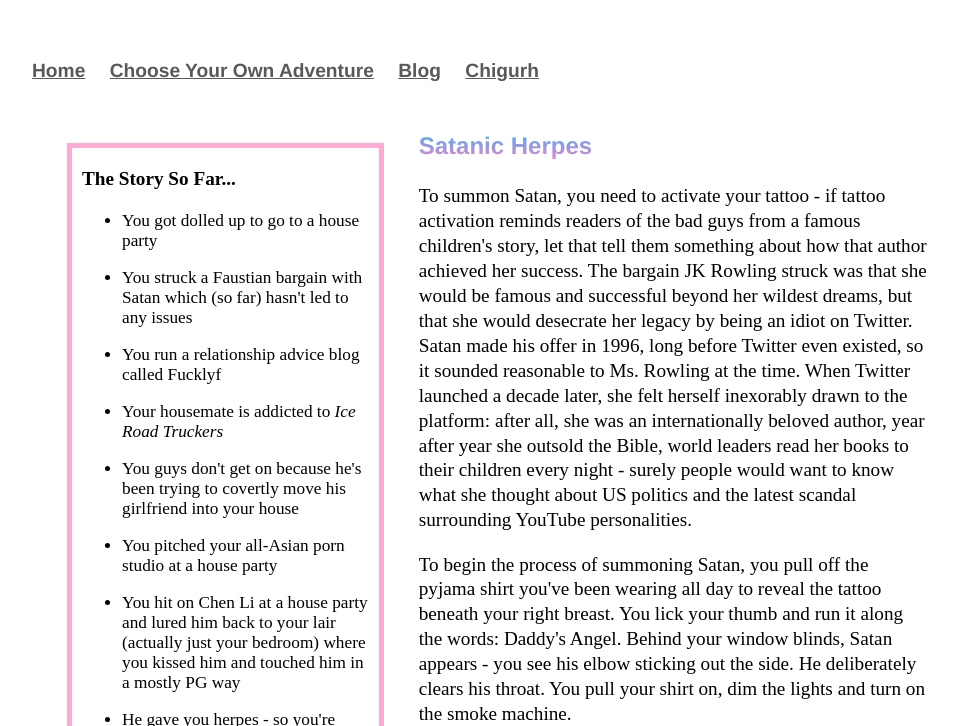
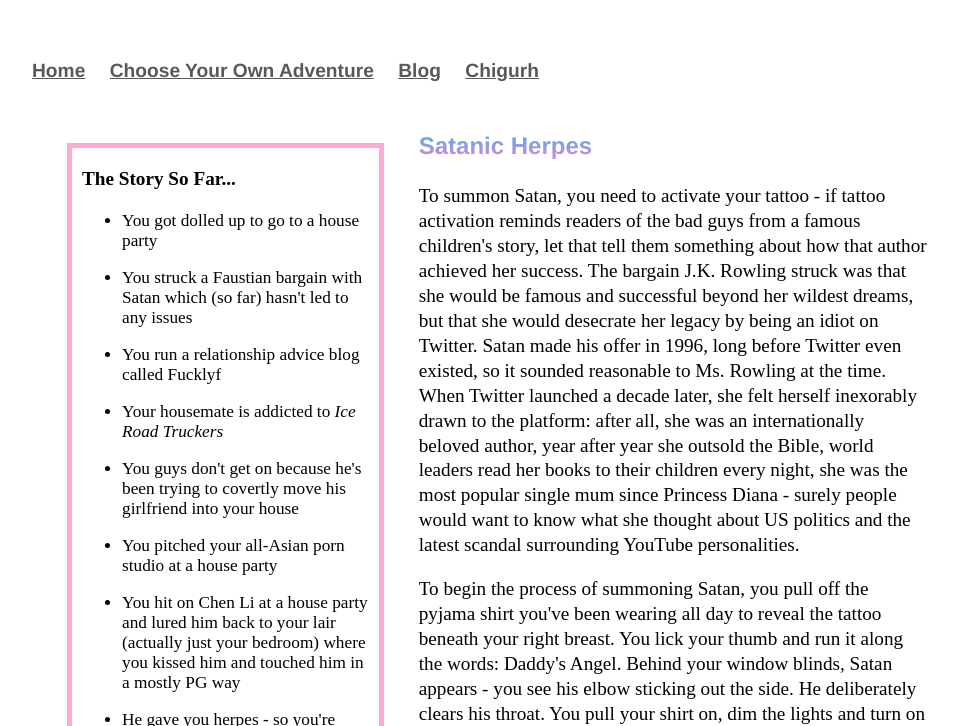
Before and after one commit to Pinelife/pinelife.github.io, a Jekyll site: the page Hellhole/Room9.html, which Jekyll copies as it is, in a window 1280 px wide, cut to the strip 0-726 px from the top of the page. Shown: the whole strip, without its empty margins (160-1118 px from the left). Built offline with Jekyll 4.4.1, drawn with Linux system fonts in a browser that asks for light colours.

Commit message:
Update Room9.html

```diff
--- a/Hellhole/Room9.html
+++ b/Hellhole/Room9.html
@@ -44,12 +44,12 @@ him in a mostly PG way</li>
 <h3>Satanic Herpes</h3>
 <p>
 To summon Satan, you need to activate your tattoo - if tattoo activation reminds readers of the bad guys from a famous children's story,
-let that tell them something about how that author achieved her success. The bargain JK Rowling struck was that she would be famous and
+let that tell them something about how that author achieved her success. The bargain J.K. Rowling struck was that she would be famous and
 successful beyond her wildest dreams, but that she would desecrate her legacy by being an idiot on Twitter. Satan made his offer in 1996,
 long before Twitter even existed, so it sounded reasonable to Ms. Rowling at the time. When Twitter launched a decade later, she felt
 herself inexorably drawn to the platform: after all, she was an internationally beloved author, year after year she outsold the Bible,
-world leaders read her books to their children every night - surely people would want to know what she thought about US politics and
-the latest scandal surrounding YouTube personalities.
+world leaders read her books to their children every night, she was the most popular single mum since Princess Diana - surely people
+would want to know what she thought about US politics and the latest scandal surrounding YouTube personalities.
 </p>
 <p>
 To begin the process of summoning Satan, you pull off the pyjama shirt you've been wearing all day to reveal the tattoo beneath
```
